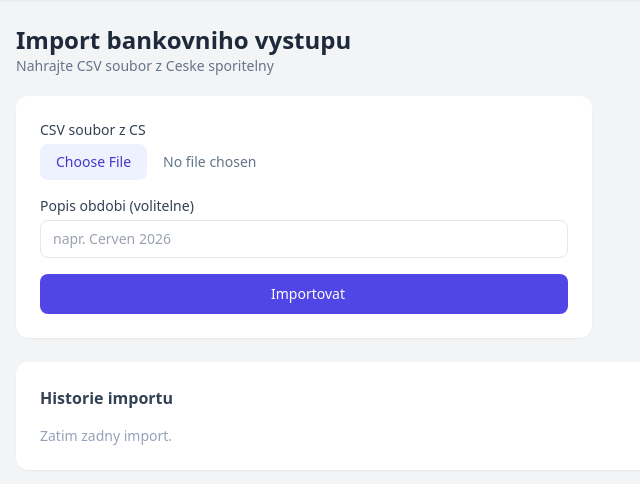
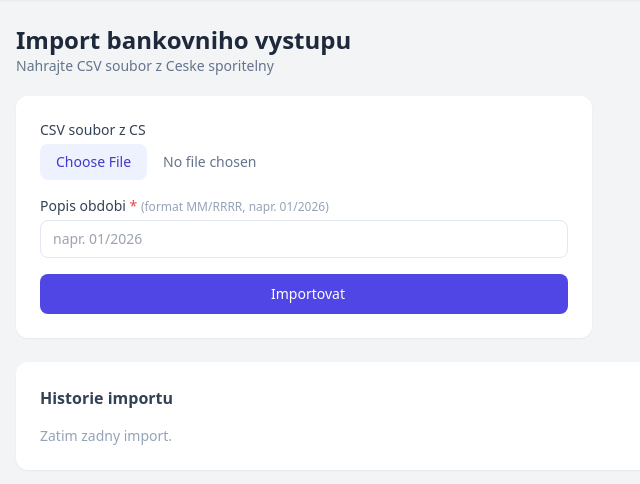
Before and after one commit to jbalikpsycholog-prog/fintrack, a FastAPI app: page /import in a window 1280 px wide. Shown: the part 57-541 px from the top of the page, without its empty margins (0-640 px from the left). Run offline with FastAPI, Linux system fonts and the light colour scheme; data that the repository does not hold is empty; some libraries are stand-ins or nearby versions.

Commit message:
Make period_label required, add format hint MM/RRRR, show in history

```diff
--- a/templates/import.html
+++ b/templates/import.html
@@ -26,8 +26,8 @@
         class="block w-full text-sm text-slate-500 file:mr-4 file:py-2 file:px-4 file:rounded-lg file:border-0 file:text-sm file:font-medium file:bg-indigo-50 file:text-indigo-700 hover:file:bg-indigo-100">
     </div>
     <div>
-      <label class="block text-sm font-medium text-slate-700 mb-1">Popis obdobi (volitelne)</label>
-      <input type="text" name="period_label" placeholder="napr. Cerven 2026"
+      <label class="block text-sm font-medium text-slate-700 mb-1">Popis obdobi <span class="text-red-500">*</span> <span class="text-slate-400 font-normal text-xs">(format MM/RRRR, napr. 01/2026)</span></label>
+      <input type="text" name="period_label" placeholder="napr. 01/2026" required
         class="w-full border border-slate-200 rounded-lg px-3 py-2 text-sm focus:outline-none focus:ring-2 focus:ring-indigo-500">
     </div>
     <button type="submit" class="w-full bg-indigo-600 hover:bg-indigo-700 text-white py-2.5 rounded-lg font-medium text-sm transition-colors">
@@ -43,7 +43,7 @@
     <thead>
       <tr class="text-left text-slate-400 border-b">
         <th class="pb-2">Soubor</th>
-        <th class="pb-2">Obdobi</th>
+        <th class="pb-2">Obdobi</th>              <th class="pb-2">Popis obdobi</th>
         <th class="pb-2">Transakci</th>
         <th class="pb-2">Datum importu</th>
         <th class="pb-2"></th>
@@ -54,7 +54,7 @@
     <tr class="border-b last:border-0 hover:bg-slate-50">
       <td class="py-2 pr-4 text-slate-700">{{ b.filename }}</td>
       <td class="py-2 pr-4 text-slate-600">{{ b.month }}/{{ b.year }}</td>
-      <td class="py-2 pr-4 text-slate-600">{{ b.count }}</td>
+      <td class="py-2 pr-4 text-slate-600">{{ b.count }}</td>              <td class="py-2 pr-4 text-slate-600">{{ b.period_label }}</td>
       <td class="py-2 pr-4 text-slate-500">{{ b.imported_at }}</td>
       <td class="py-2">
         <div class="flex items-center gap-3">
```
